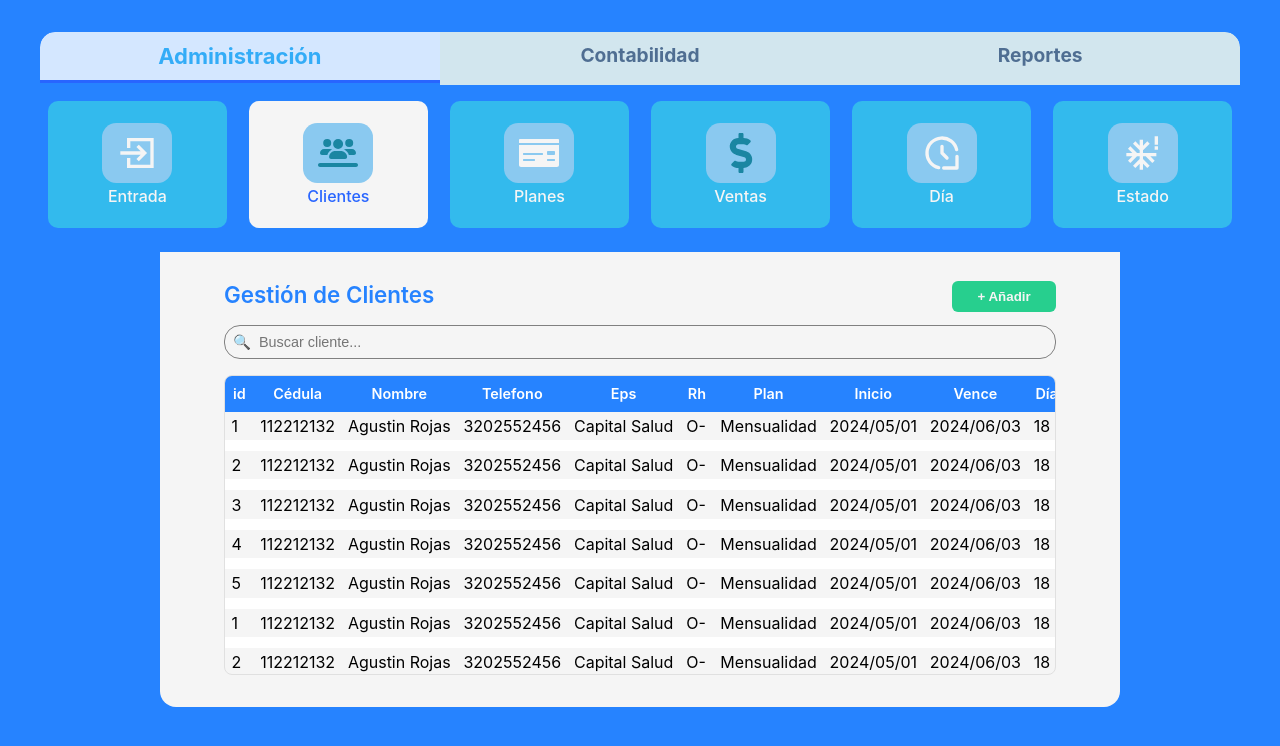
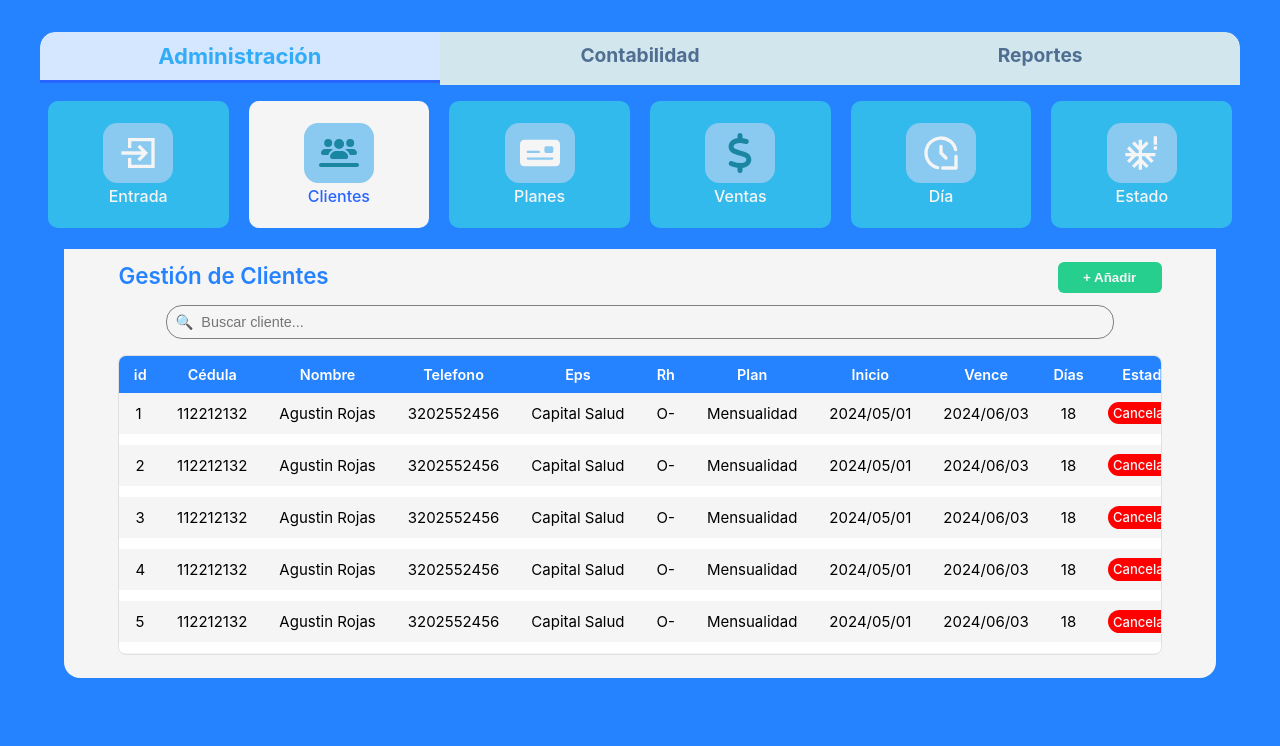
Before and after one commit to Yulian-001/gym-management-system, a React (Create React App) app in the folder frontend/: page / in a window 1280 px wide. Shown: the top 746 px of the page. Built offline with nearby package versions, Linux system fonts and the light colour scheme.

Commit message:
STYLE: mejora de responsivida, adaptable a 3 tipo de pantalla; portatiles, tables y monitores

```diff
--- a/frontend/src/App.js
+++ b/frontend/src/App.js
@@ -4,15 +4,18 @@ import Header from './components/layout/Header.jsx';
 import ClientTable from './components//Clients/ClientTable.js';
 import ModulesSystem from './modules/ModuleSystem.jsx';
 
+
 function App() {
   return (
     <div className='App' style={{ background:'#2683ff',}} >
       <Header />
       <ModulesSystem/>
+
       <div style={{padding:'2rem'}}
       ><ClientTable />
+      </div>
 
-      </div>
+
 
     </div>
 
--- a/frontend/src/components/Clients/ClientTable.js
+++ b/frontend/src/components/Clients/ClientTable.js
@@ -148,11 +148,13 @@ function ClientTable() {
     }
   };
   return (
-    <div className='head-container' style={{ backgroundColor: 'whiteSmoke',
+    <div className='head-container' style={{
     borderRadius: '0em 0em 1em 1em',
-     padding: '1em',
-     margin:'-3em 8em 0em 8em' }}>
+     padding: '0.4rem',
 
+    }}>
+
+<div className='header-button'>
     <div className='headBorder'>
 
        <h2 className='TableTitle' style={{
@@ -179,11 +181,15 @@ function ClientTable() {
         />
 
       </div>
+</div>
+
+      {/* Tabla */}
+      <div className='ContainerTable'>
 
 
 
-      {/* Tabla */}
-      <div className='ContainerTable'>
+
+
         <table className='TableScroll'>
 
           <thead className='theadHeader' >
@@ -208,18 +214,18 @@ function ClientTable() {
                 borderBottom: '11px solid #fff',
                 transition: 'background 0.2s',
               }}>
-                <td style={{ width:'5%' }}>{client.id}</td>
-                <td style={{ width:'10%' }}>{client.Cédula}</td>
-                <td style={{  width:'15%'}}>{client.Nombre}</td>
-                <td style={{  width:'10%' }}>{client.Telefono}</td>
-                <td style={{  width:'12%' }}>{client.Eps}</td>
-                <td style={{  width:'5%' }}>{client.Rh}</td>
-                <td style={{  width:'10%' }}>{client.Plan}</td>
+                <td style={{ width:'2%' }}>{client.id}</td>
+                <td style={{ width:'5%' }}>{client.Cédula}</td>
+                <td style={{  width:'7%'}}>{client.Nombre}</td>
+                <td style={{  width:'7%' }}>{client.Telefono}</td>
+                <td style={{  width:'7%' }}>{client.Eps}</td>
+                <td style={{  width:'2%' }}>{client.Rh}</td>
+                <td style={{  width:'5%' }}>{client.Plan}</td>
                 <td style={{ width:'10%'  }}>{client.Inicio}</td>
                 <td style={{ width:'10%' }}>{client.vence}</td>
                 <td style={{ width:'5%' }}>{client.Dias}</td>
 
-                <td style={{width:'8%'}}>
+                <td style={{ width:'5%' }}>
                   <span style={{
                     backgroundColor: getEstadoColor(client.Estado),
 
@@ -233,25 +239,27 @@ function ClientTable() {
                     {client.Estado}
                   </span>
                 </td>
-                <td> <span><td>
+
+
+                <td > <span><td style={{ width:'5%'}}>
                   <button style={{
-                    backgroundColor: '#fe5221',
+                    backgroundColor:'red',
                     color: 'white',
                     border: 'none',
                     padding: '0.45rem 0.66rem',
                     borderRadius: '6px',
                     cursor:'pointer',
-                    marginRight:'0.40rem',
-                    marginLeft:'0.30rem',
                     fontSize:'12px',
                     transition: 'background-color 0.3s'
                   }}
-                  onMouseEnter={(e) => e.target.style.backgroundColor = 'red'}
-                  onMouseLeave={(e) => e.target.style.backgroundColor = '#fe5221'}>
+                  onMouseEnter={(e) => e.target.style.backgroundColor = '#dd3b3b'}
+                  onMouseLeave={(e) => e.target.style.backgroundColor = '#ed1c1c'}>
                     Eliminar
                   </button>
                 </td>
-                <td style={{ width:'10%' }} >
+
+
+                <td style={{ width:'10px' }} >
                   <button style={{
                     backgroundColor: '#3498db',
                     color: 'white',
--- a/frontend/src/components/Clients/ClientTableStyle.css
+++ b/frontend/src/components/Clients/ClientTableStyle.css
@@ -1,8 +1,20 @@
+.head-container{
+  background-color: whitesmoke;
+display: block;
+ margin:'-3rem 0 0 0'
+}
+
+@media  (max-width:768px){
+  .head-container{
+    margin: 0 1rem;
+    padding: 0.5rem;
+  }
+}
 
 .headBorder{
   display: flex;
   justify-content: space-between;
-  margin: 0.8rem 3rem;
+  margin: 0.8rem rem;
   max-width: 100%;
 
 }
@@ -107,21 +119,23 @@
 
 
 }
-
-
 /* Contenedor de la tabla con scroll */
 .TableScroll {
   width: 100%;
+  min-width: 1200px;
   border-collapse: collapse;
-  table-layout:auto;
+  font-size: 14px;
+table-layout:initial;
+
+
 
 }
 
 /* Contenedor principal con scroll vertical */
 .ContainerTable {
-  max-height: 300px; /* Altura máxima antes de mostrar scroll */
+  max-height: 300px;
   overflow-y: auto; /* Scroll vertical */
-  overflow-x: visible; /* Scroll horizontal si es necesario */
+  overflow-x: visible; /* Scroll horizontal  */
   border: 1px solid #e0e0e0;
   border-radius: 8px;
   margin:1rem 3rem;
@@ -138,31 +152,97 @@
 
 }
 
-/* Encabezados de tabla que se ajusten al contenido */
 .theadHeader th {
   background-color: #2683ff;
   color: white;
+
   justify-content: center;
-  padding: 0.6rem 0.5rem;
+  padding: 0.6rem 0.3rem;
   white-space: nowrap;
   text-align: center;
   font-weight: 600;
   font-size: 0.9rem;
   min-width: fit-content;
-    white-space: nowrap; /* Permite que el texto se ajuste */
     word-wrap: break-word;
 
 }
 
-/* Celdas de la tabla */
 .filaTable td {
-  padding: 0rem 0.4rem;
+  padding: 0.2rem 1rem;
   min-width: 100%;
-  white-space: nowrap; /* Permite que el texto se ajuste */
+  white-space: nowrap;
   word-wrap: break-word;
+
 }
 
 
 .filaTable:hover td {
   background-color: #f0f7ff;
 }
+
+
+/* Responsive Design */
+@media (min-width:730px) and (max-width: 1500px) {
+  .head-container{
+    margin: -3.2rem 2rem auto ;
+  }
+  .TableScroll {
+    font-size: 15px;
+  }
+
+.header-button{
+  margin:0.4rem 3rem
+}
+
+}
+@media (min-width:1500px){
+  .head-container{
+    margin: -3rem 8rem;
+  }
+  .header-button{
+    margin: 0.4rem 2.3rem;
+  }
+
+}
+
+
+@media (max-width: 728px) {
+  .headBorder {
+    align-items: flex-start;
+    margin: 0 2rem auto;
+    gap: 8px;
+  }
+.header-button{
+  margin: 0.4rem 2rem;
+}
+  .head-container{
+    margin-top: -3.4rem;
+  }
+  .TableScroll {
+    min-width: 1000px; /* Reduce un poco para móviles */
+  }
+
+  .estado-badge {
+    font-size: 11px;
+    padding: 0.2rem 0.5rem;
+  }
+
+}
+
+/* Para pantallas muy pequeñas */
+@media (max-width: 480px) {
+  .head-container {
+    margin: 0 0.5rem !important;
+    padding: 0.5rem !important;
+  }
+
+  .TableTitle {
+    font-size: 1.2rem !important;
+  }
+
+
+  .AddClient {
+    padding: 0.4rem 1rem !important;
+    font-size: 13px !important;
+  }
+}
--- /dev/null
+++ b/frontend/src/icons/index.js
@@ -0,0 +1,28 @@
+//* src/icons/index.js
+
+//? Ruta para iconos de las opciones
+
+import { FaUsersLine } from "react-icons/fa6";
+import { CgEnter } from "react-icons/cg";
+import { FaMoneyCheck, FaDollarSign } from "react-icons/fa6";
+import { TbBrandDaysCounter } from "react-icons/tb";
+import { MdSevereCold } from "react-icons/md";
+
+//? Export de variable con identificador
+export const UsersIcon = FaUsersLine;
+export const EnterIcon = CgEnter;
+export const MoneyIcon = FaMoneyCheck;
+export const DollarIcon = FaDollarSign;
+export const CounterIcon = TbBrandDaysCounter;
+export const ColdIcon = MdSevereCold;
+
+
+//? Export como objeto
+export const AdminIcons = {
+  UsersIcon,
+  EnterIcon,
+  MoneyIcon,
+  DollarIcon,
+  CounterIcon,
+  ColdIcon,
+};
--- a/frontend/src/modules/ModuleSystem.jsx
+++ b/frontend/src/modules/ModuleSystem.jsx
@@ -1,11 +1,17 @@
 import React, { useState} from 'react';
 import styles from './moduleStyle.css'
-import { FaUsersLine } from "react-icons/fa6";
-import { CgEnter } from "react-icons/cg";
 import ClientTble from '../components/Clients/ClientTable';
-import { FaMoneyCheck, FaDollarSign  } from "react-icons/fa";
-import { TbBrandDaysCounter } from "react-icons/tb";
-import { MdSevereCold } from "react-icons/md";
+
+//? rutas de iconos
+import {
+  UsersIcon,
+  EnterIcon,
+  MoneyIcon,
+  DollarIcon,
+  CounterIcon,
+  ColdIcon
+} from '../icons';
+
 
 
 function ModulesSystem() {
@@ -48,7 +54,7 @@ function ModulesSystem() {
           onClick={() =>SetActiveAdminOption('entrada')} >
                  <span>Entrada</span>
           <div className={`module-options-container`}>
-            <CgEnter className= 'options-icon' size={40} style={{color: activeAcdminOption === 'entrada' ? ' #1a86a2' : ' whiteSmoke'}} />
+            <EnterIcon className= 'options-icon' size={40} style={{color: activeAcdminOption === 'entrada' ? ' #1a86a2' : ' whiteSmoke'}} />
 
           </div>
           </div>
@@ -62,7 +68,7 @@ function ModulesSystem() {
           onClick={() =>SetActiveAdminOption('clientes')} >
                  <span>Clientes</span>
           <div className={`module-options-container`}>
-            <FaUsersLine className= 'options-icon' size={40} style={{color: activeAcdminOption === 'clientes' ? ' #1a86a2' : ' whiteSmoke'}} />
+            <UsersIcon className= 'options-icon' size={40} style={{color: activeAcdminOption === 'clientes' ? ' #1a86a2' : ' whiteSmoke'}} />
           </div>
           </div>
 
@@ -71,7 +77,7 @@ function ModulesSystem() {
           onClick={() =>SetActiveAdminOption('planes')} >
                  <span>Planes</span>
           <div className={`module-options-container`}>
-            <FaMoneyCheck className= 'options-icon' size={40} style={{color: activeAcdminOption === 'planes' ? ' #1a86a2' : ' whiteSmoke'}} />
+            <MoneyIcon className= 'options-icon' size={40} style={{color: activeAcdminOption === 'planes' ? ' #1a86a2' : ' whiteSmoke'}} />
           </div>
           </div>
 
@@ -80,7 +86,7 @@ function ModulesSystem() {
           onClick={() =>SetActiveAdminOption('ventas')} >
                  <span>Ventas</span>
           <div className={`module-options-container`}>
-            <FaDollarSign className= 'options-icon' size={40} style={{color: activeAcdminOption === 'clientes' ? ' #1a86a2' : ' whiteSmoke'}} />
+            <DollarIcon className= 'options-icon' size={40} style={{color: activeAcdminOption === 'clientes' ? ' #1a86a2' : ' whiteSmoke'}} />
           </div>
           </div>
 
@@ -90,7 +96,7 @@ function ModulesSystem() {
           onClick={() =>SetActiveAdminOption('dia')} >
                  <span>Día</span>
           <div className={`module-options-container`}>
-            <TbBrandDaysCounter className= 'options-icon' size={40} style={{color: activeAcdminOption === 'dia' ? ' #1a86a2' : ' whiteSmoke'}} />
+            <CounterIcon className= 'options-icon' size={40} style={{color: activeAcdminOption === 'dia' ? ' #1a86a2' : ' whiteSmoke'}} />
           </div>
           </div>
 
@@ -101,7 +107,7 @@ function ModulesSystem() {
           onClick={() =>SetActiveAdminOption('Estado')} >
                  <span>Estado</span>
           <div className={`module-options-container`}>
-            <MdSevereCold  className= 'options-icon' size={40} style={{color: activeAcdminOption === 'Estado' ? ' #1a86a2' : ' whiteSmoke'}} />
+            <ColdIcon  className= 'options-icon' size={40} style={{color: activeAcdminOption === 'Estado' ? ' #1a86a2' : ' whiteSmoke'}} />
           </div>
           </div>
 
--- a/frontend/src/modules/moduleStyle.css
+++ b/frontend/src/modules/moduleStyle.css
@@ -70,7 +70,7 @@
     margin-bottom: 0.5rem;
     font-size:1.3rem;
 }
-@media(min-width: 768px) {
+@media(min-width: 708px) {
     .modules-header{
         flex-direction: row;
     }
@@ -156,6 +156,7 @@
     display: grid;
     grid-template-columns: repeat(auto-fit, minmax(100px,1fr));
     gap:20px;
+    justify-content: center;
     width: 100%;
     max-width: 1400px;
     margin: 0 auto;
@@ -225,23 +226,19 @@ padding: 0.6rem 0.4rem ;
 /*?Tables (481px - 758px)*/
 @media (min-width: 481px){
     .Container-option{
-        grid-template-columns: repeat(3.1fr);
-        gap:14px;
     }
 }
 
 /*? Laptos (769px - 1024px)*/
 @media (min-width: 769px){
     .Container-option{
-        grid-template-columns:repeat(4,1fr);
-        gap:18px;
+
     }
 }
 
 /*? Desktop (1025px - 1440px)*/
 @media (min-width:1025px){
     .Container-option{
-        grid-template-columns:repeat(6,1fr);
-        gap:22px;
+
     }
 }
```
